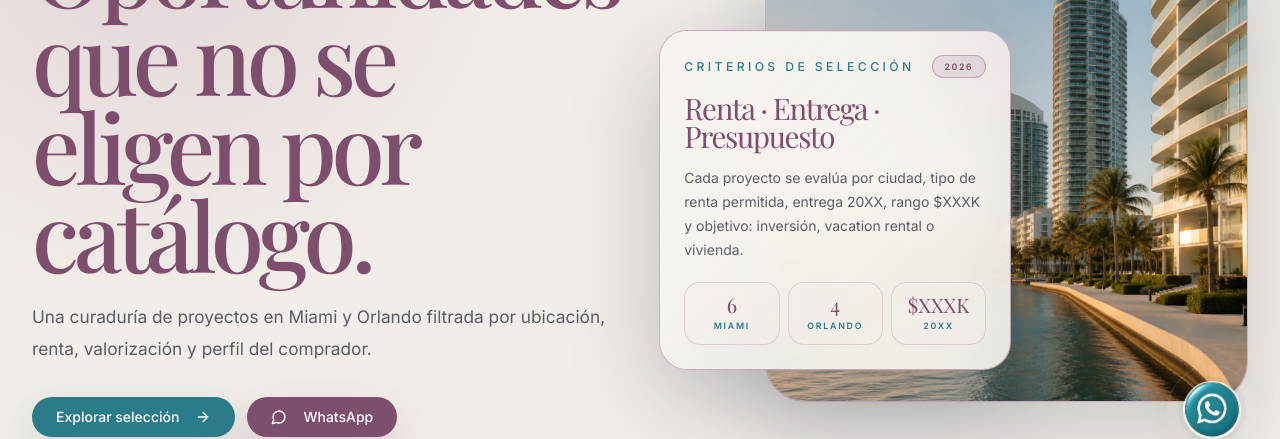
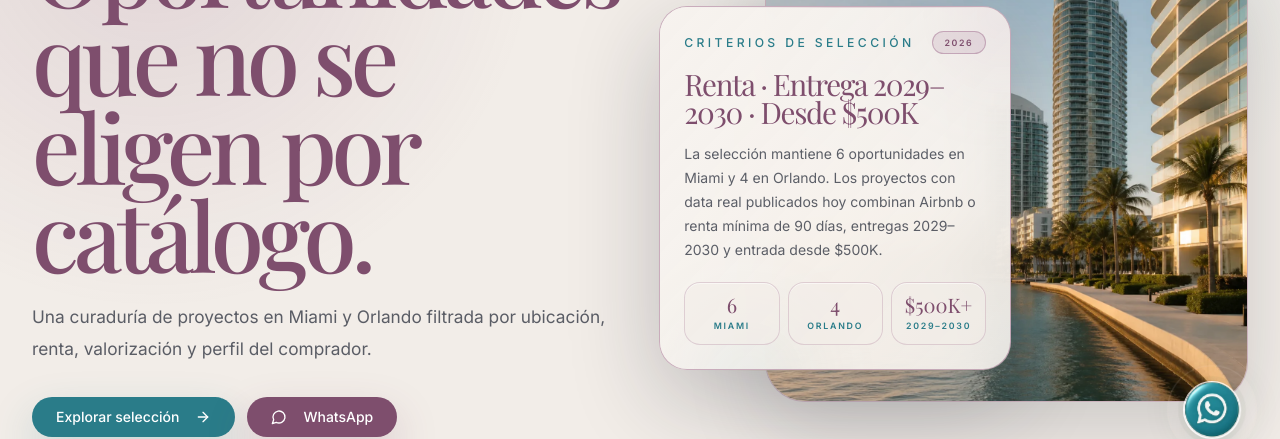
Before and after one commit to frankac88/IvethRealtorBD, a React (Vite) app: page /proyectos in a window 1280 px wide. Shown: the part 321-760 px from the top of the page. Built offline with nearby package versions, Linux system fonts and the light colour scheme; no server answers; a web font is replaced by a local one.

Commit message:
feat: update project details for maxProjects and maxProjectsDescription in ProjectsPage

```diff
--- a/src/pages/ProjectsPage.tsx
+++ b/src/pages/ProjectsPage.tsx
@@ -37,12 +37,12 @@ const copy = {
   whatsapp: { es: "WhatsApp", en: "WhatsApp" },
   privateAdvisory: { es: "Criterios de selección", en: "Selection criteria" },
   maxProjects: {
-    es: "Renta · Entrega · Presupuesto",
-    en: "Rental · Delivery · Budget",
+    es: "Renta · Entrega 2029–2030 · Desde $500K",
+    en: "Rental · 2029–2030 delivery · From $500K",
   },
   maxProjectsDescription: {
-    es: "Cada proyecto se evalúa por ciudad, tipo de renta permitida, entrega 20XX, rango $XXXK y objetivo: inversión, vacation rental o vivienda.",
-    en: "Each project is reviewed by city, allowed rental type, 20XX delivery, $XXXK range, and goal: investment, vacation rental, or home.",
+    es: "La selección mantiene 6 oportunidades en Miami y 4 en Orlando. Los proyectos con data real publicados hoy combinan Airbnb o renta mínima de 90 días, entregas 2029–2030 y entrada desde $500K.",
+    en: "The selection keeps 6 Miami opportunities and 4 Orlando opportunities. Currently published real-data projects combine Airbnb or 90-day minimum rentals, 2029–2030 delivery, and entry from $500K.",
   },
   noResultsTitle: {
     es: "No encontramos una coincidencia exacta.",
@@ -223,7 +223,7 @@ const ProjectsPage = () => {
                   {[
                     { value: "MIAMI", label: "6" },
                     { value: "ORLANDO", label: "4" },
-                    { value: "20XX", label: "$XXXK" },
+                    { value: "2029–2030", label: "$500K+" },
                   ].map((item) => (
                     <div
                       key={item.value}
```
